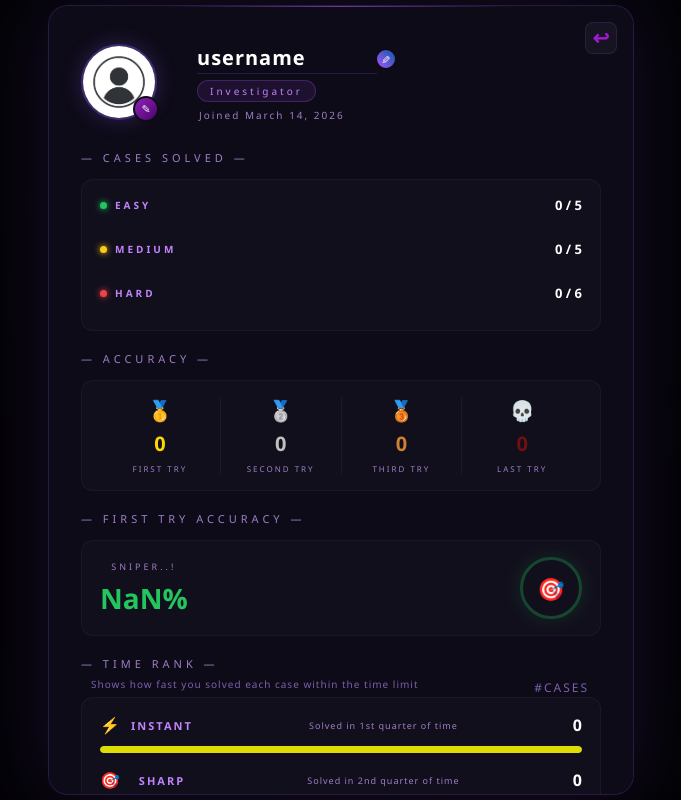
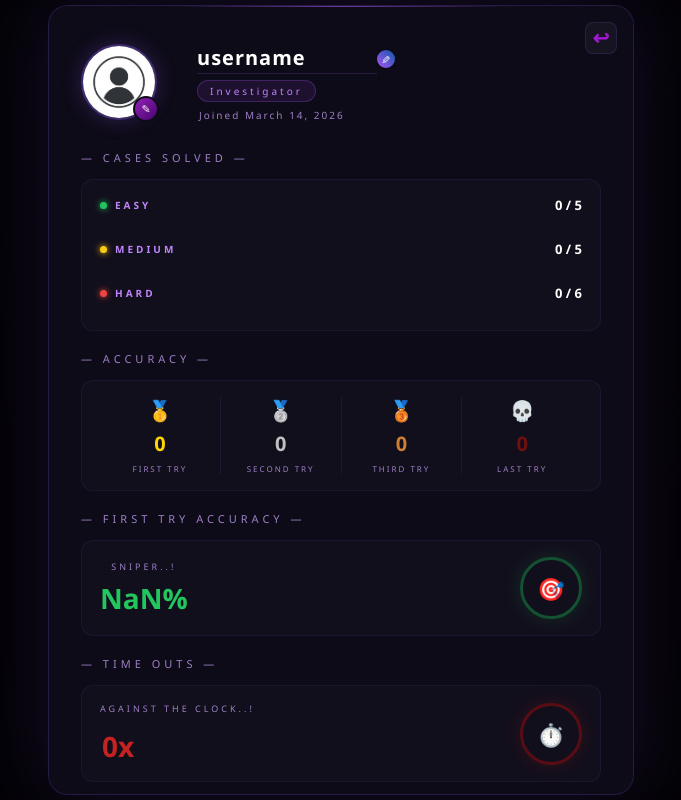
Before and after one commit to Ayman-96/Puzzle-Game, a React (Vite) app: page / in a window 1280 px wide. Both pictures are taken after a click on the button "Profile". Shown: the whole page, without its empty margins (299-980 px from the left). Built offline with nearby package versions, Linux system fonts and the light colour scheme.

Commit message:
Time Out Fix : style, and react strict mode render

```diff
--- a/src/App.css
+++ b/src/App.css
@@ -1567,13 +1567,27 @@ button.each-level[aria-disabled="true"]:active #fa-lock {
   justify-content: space-between;
 }
 
-#sniper {
+#sniper,
+#against-clock {
   font-size: 9px;
   color: #9d7fc4;
   letter-spacing: 3px;
   margin-bottom: 6px;
 }
-
+.time-out-detail {
+  display: flex;
+  flex-direction: column;
+  align-items: flex-start;
+  gap: 6px;
+}
+#count-time-out {
+  font-size: 28px;
+  font-weight: 900;
+  color: #c52222;
+  align-self: flex-start;
+  justify-content: flex-start;
+  margin-left: 2px;
+}
 .first-try-detail > div:last-child {
   font-size: 28px;
   font-weight: 900;
@@ -1584,12 +1598,23 @@ button.each-level[aria-disabled="true"]:active #fa-lock {
   width: 56px;
   height: 56px;
   border-radius: 50%;
-  border: 3px solid rgba(34, 197, 94, 0.3);
+  border: 3px solid rgba(20, 236, 99, 0.3);
   display: flex;
   align-items: center;
   justify-content: center;
   font-size: 22px;
   box-shadow: 0 0 20px rgba(34, 197, 94, 0.15);
+}
+.time-out-icon {
+  width: 56px;
+  height: 56px;
+  border-radius: 50%;
+  border: 3px solid rgba(255, 8, 0, 0.3);
+  display: flex;
+  align-items: center;
+  justify-content: center;
+  font-size: 22px;
+  box-shadow: 0 0 20px rgba(197, 40, 34, 0.15);
 }
 
 /* ══════════════════════════════════════════
--- a/src/App.jsx
+++ b/src/App.jsx
@@ -34,6 +34,8 @@ function App() {
     "mistakes",
   );
 
+  // Time Out
+  const [countTimeOut, setCountTimeOut] = useLocalStorageState(0, "timeOut");
   // TIME RANK
   const [solvedQuarter, setSolvedQuarter] = useLocalStorageState(
     {
@@ -125,6 +127,7 @@ function App() {
           numTry={numTry}
           solvedQuarter={solvedQuarter}
           streak={streak}
+          countTimeOut={countTimeOut}
         />
       )}
 
@@ -145,6 +148,7 @@ function App() {
           setSelectedLvl={setSelectedLvl}
           setSolvedQuarter={setSolvedQuarter}
           setStreak={setStreak}
+          setCountTimeOut={setCountTimeOut}
         />
       )}
     </div>
@@ -243,6 +247,7 @@ function UserProfile({
   numTry,
   solvedQuarter,
   streak,
+  countTimeOut,
 }) {
   return (
     <div className="profile-overlay">
@@ -263,6 +268,7 @@ function UserProfile({
             numTry={numTry}
             solvedCasesContainer={solvedCasesContainer}
           />
+          <PlayerTimeOut countTimeOut={countTimeOut} />
 
           <PlayerTimeRank
             solvedQuarter={solvedQuarter}
@@ -550,6 +556,20 @@ function PlayerStreak({ streak }) {
     </div>
   );
 }
+function PlayerTimeOut({ countTimeOut }) {
+  return (
+    <div>
+      <div className="first-try-title">— TIME OUTS —</div>
+      <div className="first-try">
+        <div className="time-out-detail">
+          <div id="against-clock">AGAINST THE CLOCK..!</div>
+          <div id="count-time-out">{countTimeOut}x</div>
+        </div>
+        <div className="time-out-icon">⏱️</div>
+      </div>
+    </div>
+  );
+}
 
 // LEVELS COMPONENTS
 function ShowDifficultyLevels({
@@ -695,6 +715,7 @@ function LevelContent({
   setSelectedLvl,
   setSolvedQuarter,
   setStreak,
+  setCountTimeOut,
 }) {
   const [userAns, setUserAns] = useState(null);
   const [submitted, setSubmitted] = useState(false);
@@ -771,6 +792,7 @@ function LevelContent({
             caseDetails={caseDetails}
             setSelectedLvl={setSelectedLvl}
             setStreak={setStreak}
+            setCountTimeOut={setCountTimeOut}
           />
         </div>
       )}
@@ -1194,6 +1216,7 @@ function TimeUp({
   caseDetails,
   setSelectedLvl,
   setStreak,
+  setCountTimeOut,
 }) {
   function handleToMainMenu() {
     setPlay(null);
@@ -1204,9 +1227,14 @@ function TimeUp({
   function handleTryAgain() {
     setTimer(caseDetails.timeLimit);
   }
+  const ref = useRef(false);
   useEffect(() => {
+    if (ref.current) return;
     // directly reset, avoid refresh trick
     setStreak((prev) => ({ ...prev, currentStreak: 0 }));
+    setCountTimeOut((prev) => prev + 1);
+
+    ref.current = true;
   }, []);
   return (
     <div className="time-up-container">
```
